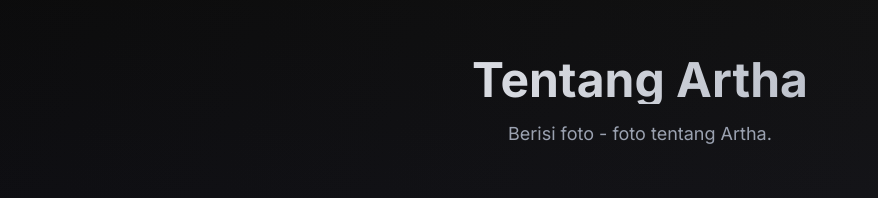
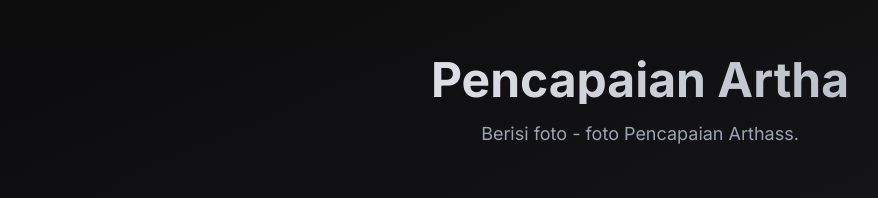
Before and after one commit to arthaajoshipurba-cyber/portofolio, a Vue app: page / in a window 1280 px wide. Shown: the part 1476-1674 px from the top of the page, without its empty margins (0-878 px from the left). Built offline with nearby package versions, Linux system fonts and the light colour scheme.

Commit message:
Update ProjectsSection.vue

```diff
--- a/src/components/home/ProjectsSection.vue
+++ b/src/components/home/ProjectsSection.vue
@@ -3,10 +3,10 @@
     <Container>
       <div class="text-center mb-16">
         <h2 class="text-4xl sm:text-5xl font-bold mb-4 bg-gradient-to-r from-white to-gray-400 bg-clip-text text-transparent">
-          Tentang Artha
+          Pencapaian Artha
         </h2>
         <p class="text-gray-400 text-lg max-w-2xl mx-auto">
-          Berisi foto - foto tentang Artha.
+          Berisi foto - foto Pencapaian Arthass.
         </p>
       </div>
 
```
